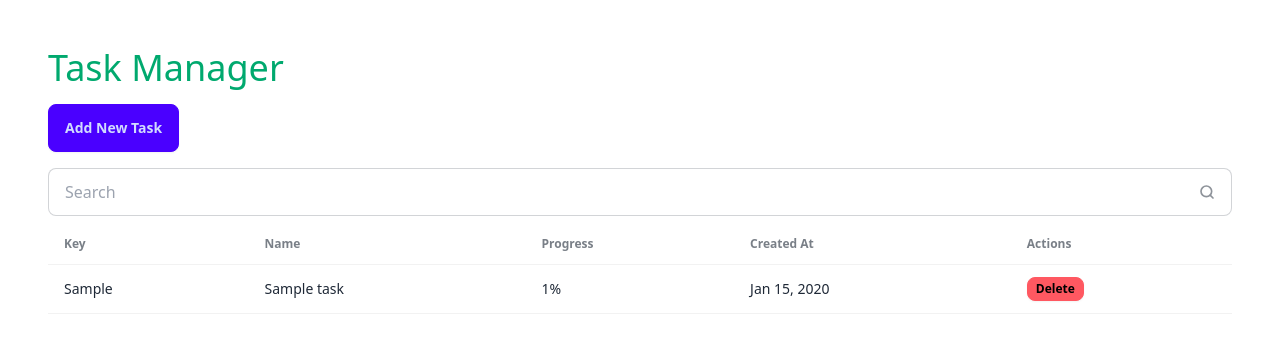
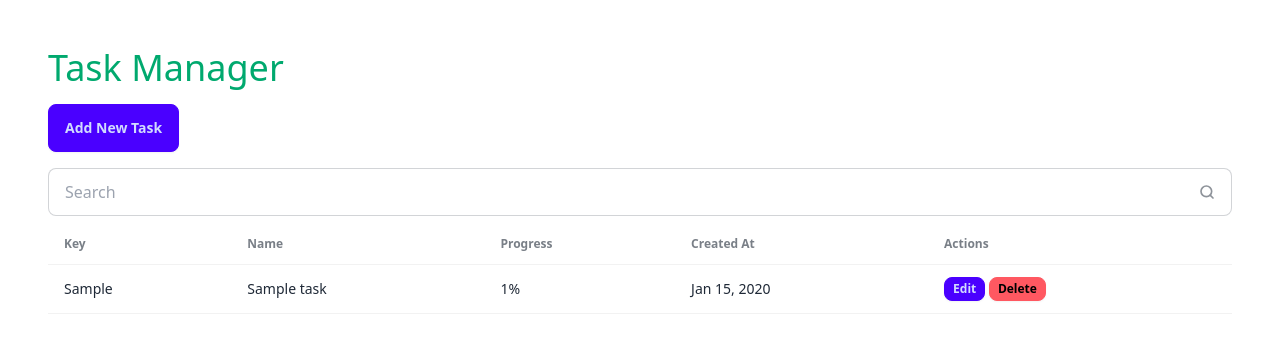
Before and after one commit to eldarsadykov/DailyReports, a Django app: page /tasks/ in a window 1280 px wide. Shown: the top 353 px of the page. Run offline with Django 5.2, Linux system fonts and the light colour scheme; a user stored in the database is signed in; tables that the repository leaves empty hold one stand-in row (values such as "Sample post"); some libraries are stand-ins or nearby versions.

Commit message:
feat: Edit button

```diff
--- a/tasks/templates/partials/task-row.html
+++ b/tasks/templates/partials/task-row.html
@@ -1,16 +1,19 @@
-<tr
-        id="task-{{ task.id }}"
-        class="hover:bg-base-300 hover:cursor-pointer"
-        hx-get="{% url 'edit-task' task.id %}"
-        hx-target="#edit-task-form"
-        hx-swap="outerHTML"
-        hx-on:edit-task-success="edit_task_modal.showModal()"
->
+<tr id="task-{{ task.id }}">
     <td>{{ task.key }}</td>
     <td>{{ task.name }}</td>
     <td>{{ task.progress }}%</td>
     <td>{{ task.created_at|date:"M d, Y" }}</td>
     <td>
+        <button
+                class="btn btn-xs btn-primary"
+                hx-get="{% url 'edit-task' task.id %}"
+                hx-target="#edit-task-form"
+                hx-swap="outerHTML"
+                hx-on:edit-task-success="edit_task_modal.showModal()"
+                hx-headers='{"x-csrftoken": "{{ csrf_token }}"}'
+        >
+            Edit
+        </button>
         <button
                 class="btn btn-xs btn-error"
                 hx-delete="{% url 'delete-task' task.id %}"
```
